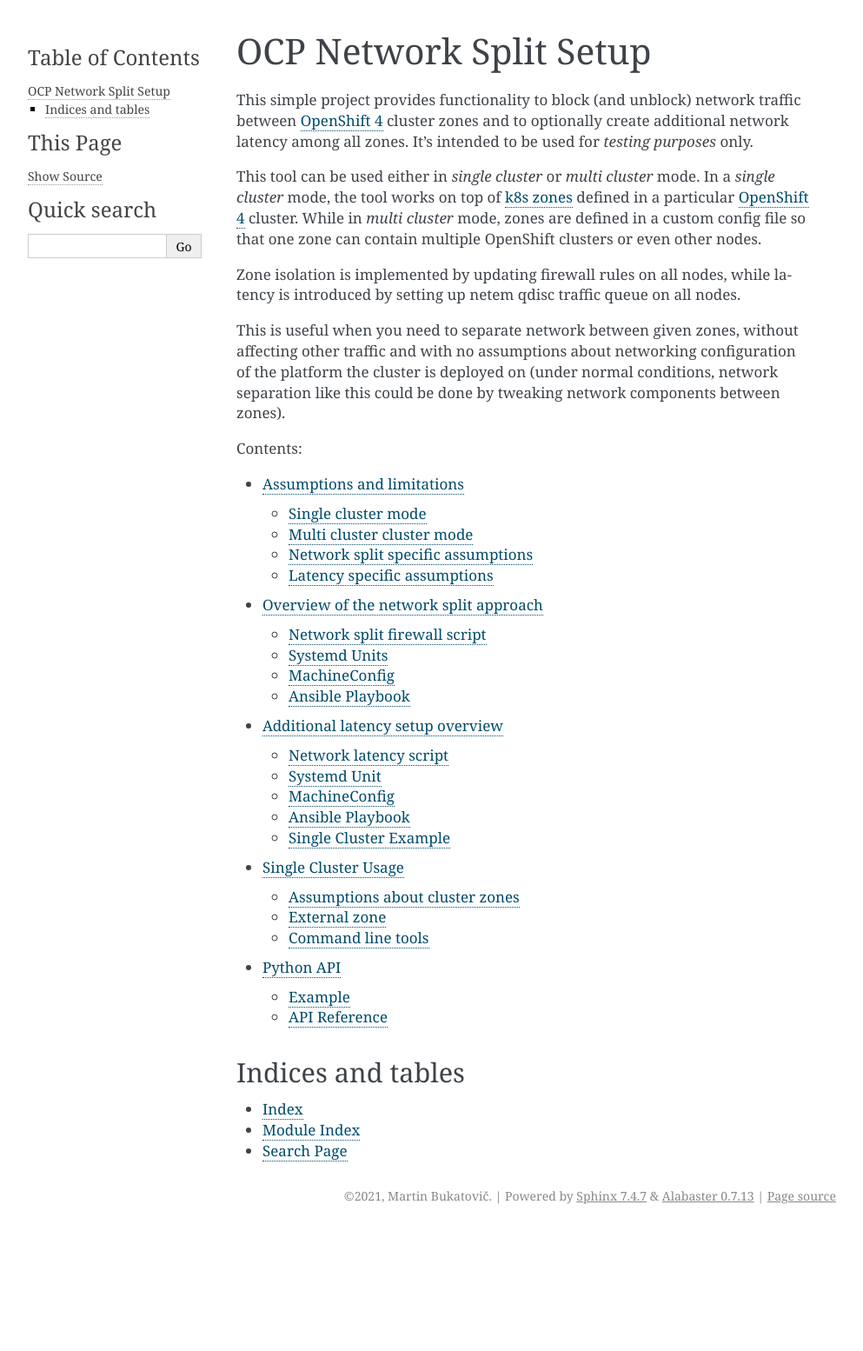
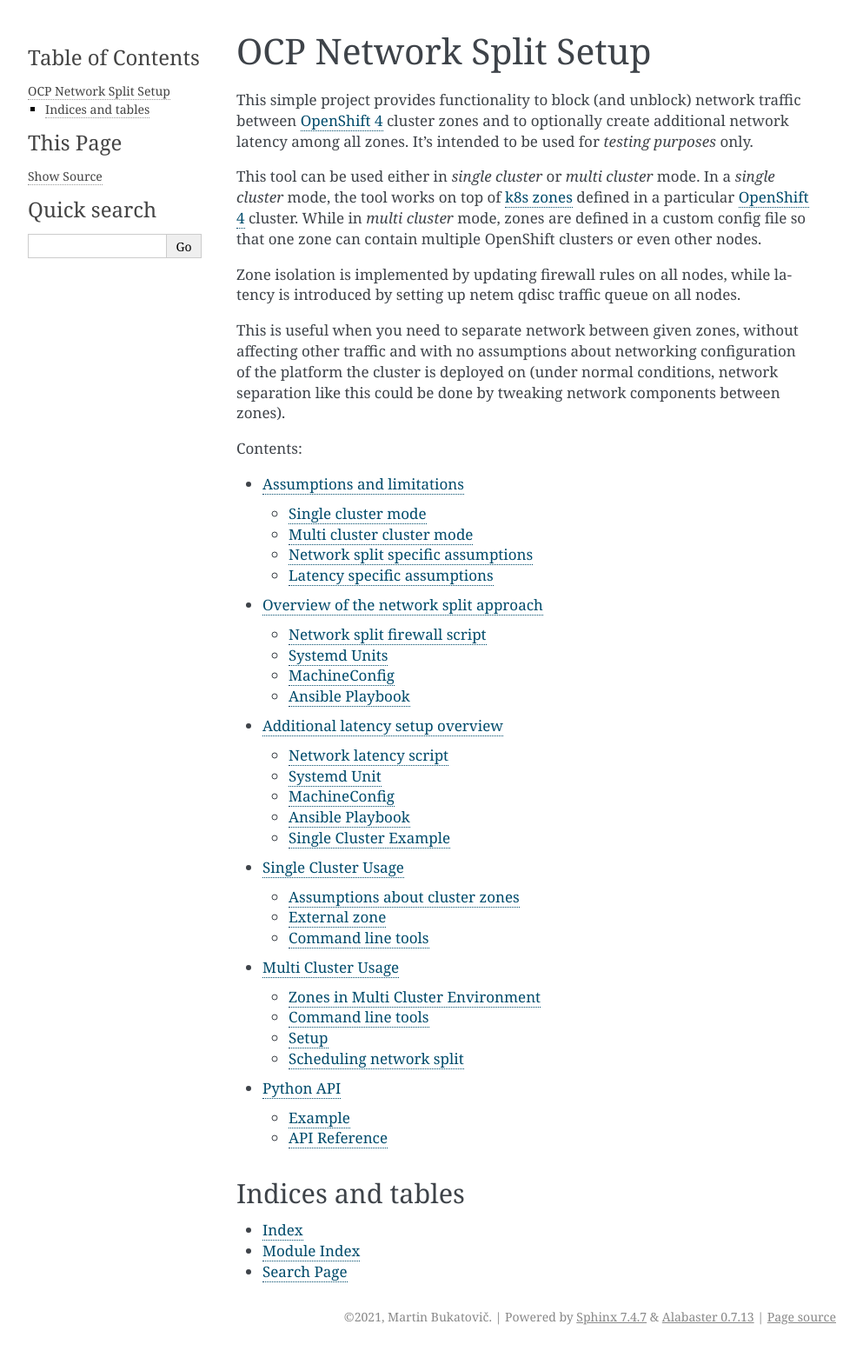
Before and after one commit to red-hat-storage/ocp-network-split, a Sphinx documentation site: the page built from docs/index.rst, in a window 1280 px wide. Shown: the whole page at 87% size, without its empty margins (148-1141 px from the left). Built offline with Sphinx 7.4.7, drawn with Linux system fonts in a browser that asks for light colours; before the commit the page ends 1415 px from its top, so only the background shows below that; some of the changed lines change nothing that is shown.

Commit message:
docs: multi cluster guide

```diff
--- a/docs/index.rst
+++ b/docs/index.rst
@@ -30,6 +30,7 @@
    overview_netsplit.rst
    overview_latency.rst
    usage.rst
+   usage_multicluster.rst
    modules.rst
 
 
--- /dev/null
+++ b/docs/usage_multicluster.rst
@@ -0,0 +1,290 @@
+.. _usage_multicluster:
+
+======================
+ Multi Cluster Usage
+======================
+
+This is a complete example of setup and usage of ``ocp-network-split`` in
+*multi cluster* mode. The environment used in this example was chosen to
+demonstrate all important aspects of this use case.
+
+.. _zones_multi:
+
+Zones in Multi Cluster Environment
+==================================
+
+For the purpose of this guide, let's assume that our multi cluster environment
+consists of 2 OpenShift clusters each running in one zone and one Ceph cluster
+stretched across all zones in the following way:
+
+===========  ====================
+Zone Name    Zone Members
+===========  ====================
+a            one Ceph Tiebreaker/Arbiter node (RHEL)
+b            OpenShift cluster ``ocp1`` (6 RHEL CoreOS nodes), 3 Ceph nodes (RHEL)
+c            OpenShift cluster ``ocp2`` (6 RHEL CoreOS nodes), 3 Ceph nodes (RHEL)
+===========  ====================
+
+Command line tools
+==================
+
+Overview of command line tools applicable for *multi cluster* use case:
+
+- ``ocp-network-split-mutisetup``: based on given zone config file
+  (see :ref:`zone_config_example` example)
+  this tool creates env file (with zone configuration for ocp network split
+  firewall scripts) and ``MachineConfig``
+  yaml file. When we specify a latency value, it will also add latency setup
+  into the ``MachineConfig`` yaml file. See section :ref:`mc_setup` for
+  details.
+
+- ``ocp-network-split-sched`` requires a zone config file
+  (see :ref:`zone_config_example` example) to be specified via
+  ``--zonefile`` option. It schedules given network split configuration which
+  will start at given time and stop after given number of minutes.
+  See section :ref:`mc_split_schedule` for details.
+
+.. _mc_setup:
+
+Setup
+=====
+
+To be able to schedule network splits or introduce additional latency, we need
+to deploy ocp network split scripts on all nodes of the multi cluster
+environment.
+
+Overview of the setup process:
+
+1) :ref:`zone_config_example`: we have both zone config and ansible inventory
+   files,
+2) :ref:`mc_ssh_config`: we can access all nodes in all zones via ssh,
+3) Generate ``MachineConfig`` yaml and zone env files via
+   ``ocp-network-split-mutisetup`` command line tool,
+4) Deploy the ``MachineConfig`` yaml file on all OpenShift clusters,
+5) Deploy the scripts via multicluster ansible playbook(s) on all nodes which
+   are not part of any OpenShift cluster (in our case, this means on all Ceph
+   nodes).
+
+.. _zone_config_example:
+
+Zone configuration
+------------------
+
+Based on our environment described in :ref:`zones_multi` above, we need to
+specify our zone configuration in ``zone.ini`` file:
+
+.. code-block:: ini
+
+    [a]
+    arbiter.ceph.example.com
+
+    [b]
+    compute-0.ocp1.example.com
+    compute-1.ocp1.example.com
+    compute-2.ocp1.example.com
+    control-plane-0.ocp1.example.com
+    control-plane-1.ocp1.example.com
+    control-plane-2.ocp1.example.com
+    osd-0.ceph.example.com
+    osd-1.ceph.example.com
+    osd-2.ceph.example.com
+
+    [c]
+    compute-0.ocp2.example.com
+    compute-1.ocp2.example.com
+    compute-2.ocp2.example.com
+    control-plane-0.ocp2.example.com
+    control-plane-1.ocp2.example.com
+    control-plane-2.ocp2.example.com
+    osd-3.ceph.example.com
+    osd-4.ceph.example.com
+    osd-5.ceph.example.com
+
+    [x]
+
+Moreover we will also need an ansible inventory file with all nodes which are
+not part of any OpenShift cluster. In our case this means an inventory with all
+Ceph nodes. So if we still have the inventory used with cephadm-ansible, we
+can just use it directly:
+
+.. code-block:: ini
+
+    arbiter.ceph.example.com
+    osd-0.ceph.example.com
+    osd-1.ceph.example.com
+    osd-2.ceph.example.com
+    osd-3.ceph.example.com
+    osd-4.ceph.example.com
+    osd-5.ceph.example.com
+
+    [admin]
+    osd-0.ceph.example.com
+    osd-3.ceph.example.com
+
+Note that the structure of this inventory doesn't matter, the playbooks we will
+use simply runs on all hosts from the inventory.
+
+Also note that in both files, we are using `fully qualified domain name`_ to
+identify all nodes.
+
+.. _mc_ssh_config:
+
+Local ssh client configuration
+------------------------------
+
+We need to make sure that we can login as an admin user to each node via ssh
+(``core`` when connecting to a CoreOS OpenShift node, ``root`` otherwise)
+without ssh asking for a password. Moreover we need to configure local ssh
+client so that this will all work when sheer FQDN of the node is specified,
+eg.:
+
+.. code-block:: console
+
+   $ ssh osd-0.ceph.example.com
+   Activate the web console with: systemctl enable --now cockpit.socket
+
+   Last login: Tue Jan 10 18:12:34 2023 from 203.0.113.11
+   [root@osd-0 ~]#
+
+.. code-block:: console
+
+   $ ssh compute-0.ocp1.example.com
+   Red Hat Enterprise Linux CoreOS 412.86.202301061548-0
+     Part of OpenShift 4.12, RHCOS is a Kubernetes native operating system
+     managed by the Machine Config Operator (`clusteroperator/machine-config`).
+
+   WARNING: Direct SSH access to machines is not recommended; instead,
+   make configuration changes via `machineconfig` objects:
+     https://docs.openshift.com/container-platform/4.12/architecture/architecture-rhcos.html
+
+   ---
+   Last login: Mon Jan 16 14:57:52 2023 from 203.0.113.11
+   [core@compute-0 ~]$
+
+To achieve this, we need to deploy our ssh keys to all machines, and then
+specify all necessary ssh options (including user names) in local
+``~/.ssh/config``. See the following minimal example::
+
+    host *ceph.example.com
+    user root
+    IdentityFile /home/foobar/.ssh/id_rsa.example
+
+    host *.example.com
+    user core
+    IdentityFile /home/foobar/.ssh/id_rsa.example
+
+This way ``ocp-network-split`` doesn't need to care about any ssh option.
+
+.. _mc_cli_setup:
+
+Setting up network split
+------------------------
+
+Based on ``zone.ini`` file we created during :ref:`zone_config_example`, we
+will generate both ``MachineConfig`` yaml file and an env file with zone
+configuration (for ocp network split firewall scripts) using
+``ocp-network-split-mutisetup`` command line tool. Option ``--mc`` specifies
+desired name of the yaml file, while ``--env`` specifies
+name of the file where the env file will be saved.
+
+.. code-block:: console
+
+   $ ocp-network-split-multisetup --mc example.mc.yaml --env example.env zone.ini
+
+Now we can deploy the ``MachineConfig`` on all OpenShift clusters as
+``kubeadmin`` user via ``oc create``:
+
+.. code-block:: console
+
+   $ oc create -f example.mc.yaml
+   machineconfig.machineconfiguration.openshift.io/95-master-network-zone-config created
+   machineconfig.machineconfiguration.openshift.io/99-master-network-split created
+   machineconfig.machineconfiguration.openshift.io/95-worker-network-zone-config created
+   machineconfig.machineconfiguration.openshift.io/99-worker-network-split created
+
+This will instruct `Machine Config Operator`_ to deploy our scripts on all
+nodes, updating (and rebooting) one worker and one master node in parallel:
+
+.. code-block:: console
+
+   $ oc get machineconfigpool
+   NAME     CONFIG                                             UPDATED   UPDATING   DEGRADED   MACHINECOUNT   READYMACHINECOUNT   UPDATEDMACHINECOUNT   DEGRADEDMACHINECOUNT   AGE
+   master   rendered-master-a6b09525d752c5c8771cc0e423acb313   False     True       False      3              1                   1                     0                      4h48m
+   worker   rendered-worker-5bec341d2088c2cec8be7b024f9f7a05   False     True       False      3              1                   1                     0                      4h48m
+
+So while we wait for both master and worker machine config pools to reach
+``UPDATED`` condition again on all out OpenShift clusters, we can deploy the
+same set of scripts on the nodes which are not part of any OpenShift cluster
+via ansible plabyook ``multisetup-netsplit.yml``. In our case, this means on
+all Ceph nodes, so we will reuse the ceph inventory file. Note that we need to
+pass the filename of the env file (which was generated in previous step via
+``ocp-network-split-multisetup``) using ``--extra-vars`` option:
+
+.. code-block:: console
+
+   $ ansible-playbook -i ceph.hosts --extra-vars 'env_file=example.env' multisetup-netsplit.yml
+
+When both ansible playbook run and machine config update are finished, we can
+go on and schedule network splits as explained in :ref:`mc_split_schedule`.
+
+Introducing additional network latency
+--------------------------------------
+
+If we need to configure additional artificial network latency between nodes
+from different cluster zones, we can specify the desired one way latency in
+milliseconds via ``--latency`` option of ``ocp-network-split-mutisetup``
+command line tool. The total RTT latency value will reach roughly 2 times the
+value we specify this way.
+
+When we know that we need both network split support and additional latency,
+it's a good idea to deploy both at the same time to avoid extra MCO driven
+reboots of OpenShift nodes.
+
+So for example to set 10 ms RTT artificial latency and deploy network split
+support, we will need to go through section :ref:`mc_cli_setup` above, adding
+option ``--latency 5`` for ``ocp-network-split-mutisetup`` tool and then in the
+end, run another playbook ``multisetup-latency.yml`` where we need to
+specify the same latency value again:
+
+.. code-block:: console
+
+   $ ansible-playbook -i ceph.hosts --extra-vars 'latency=5' multisetup-latency.yml
+
+While it's possible to deploy additional latency without netsplit support, this
+use case is not actually tested much.
+
+.. _mc_split_schedule:
+
+Scheduling network split
+========================
+
+Let's schedule 5 minute long network split ``ab`` (cutting connection between
+zones ``a`` and ``b``) at given moment. Note that in *multi cluster* mode, we
+need to pass zone config file (created during :ref:`zone_config_example`) via
+``--zonefile`` option:
+
+.. code-block:: console
+
+    $ ocp-network-split-sched ab --zonefile zone.ini -t 2023-01-16T19:50 --split-len 5
+
+When the time details are omitted, the sched script will just list net split
+timers for given split configuration on all nodes. In the following example,
+we can see one split scheduled in about 1.5 minute:
+
+.. code-block:: console
+
+    $ ocp-network-split-sched ab --zonefine zone.ini | head -8
+    arbiter.ceph.example.com
+    NEXT                         LEFT          LAST PASSED UNIT                                    ACTIVATES
+    Tue 2023-01-17 00:20:00 IST  1min 33s left n/a  n/a    network-split-ab-setup@1673895000.timer network-split@ab.service
+
+    osd-2.ceph.example.com
+    NEXT                         LEFT          LAST PASSED UNIT                                    ACTIVATES
+    Tue 2023-01-17 00:20:00 IST  1min 31s left n/a  n/a    network-split-ab-setup@1673895000.timer network-split@ab.service
+
+You can schedule multiple splits in advance, or wait for one network split to
+end before going on with another one.
+
+
+.. _`fully qualified domain name`: https://manpages.debian.org/bullseye/hostname/hostname.1.en.html#THE_FQDN
+.. _`Machine Config Operator`: https://docs.openshift.com/container-platform/4.11/post_installation_configuration/machine-configuration-tasks.html#understanding-the-machine-config-operator
```
